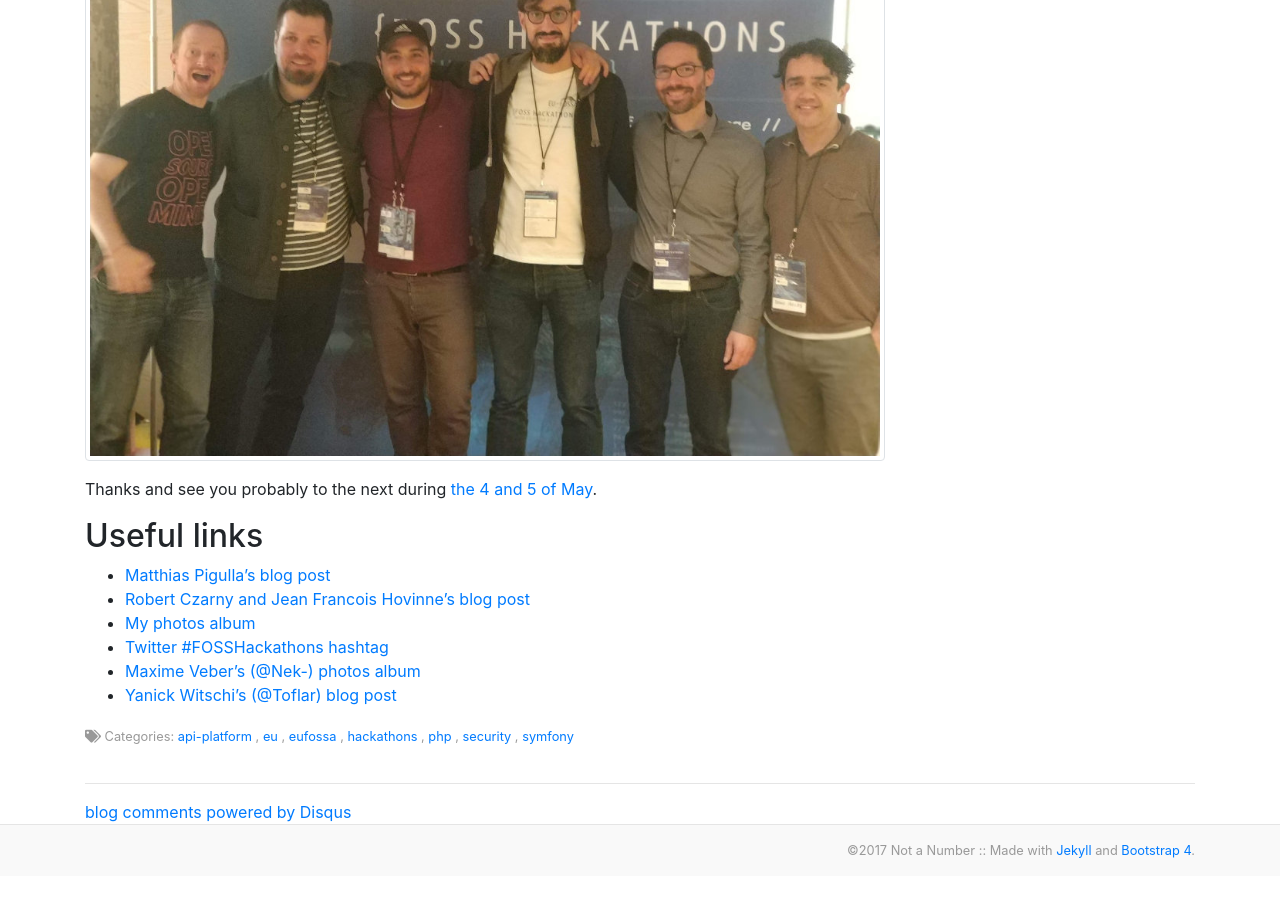
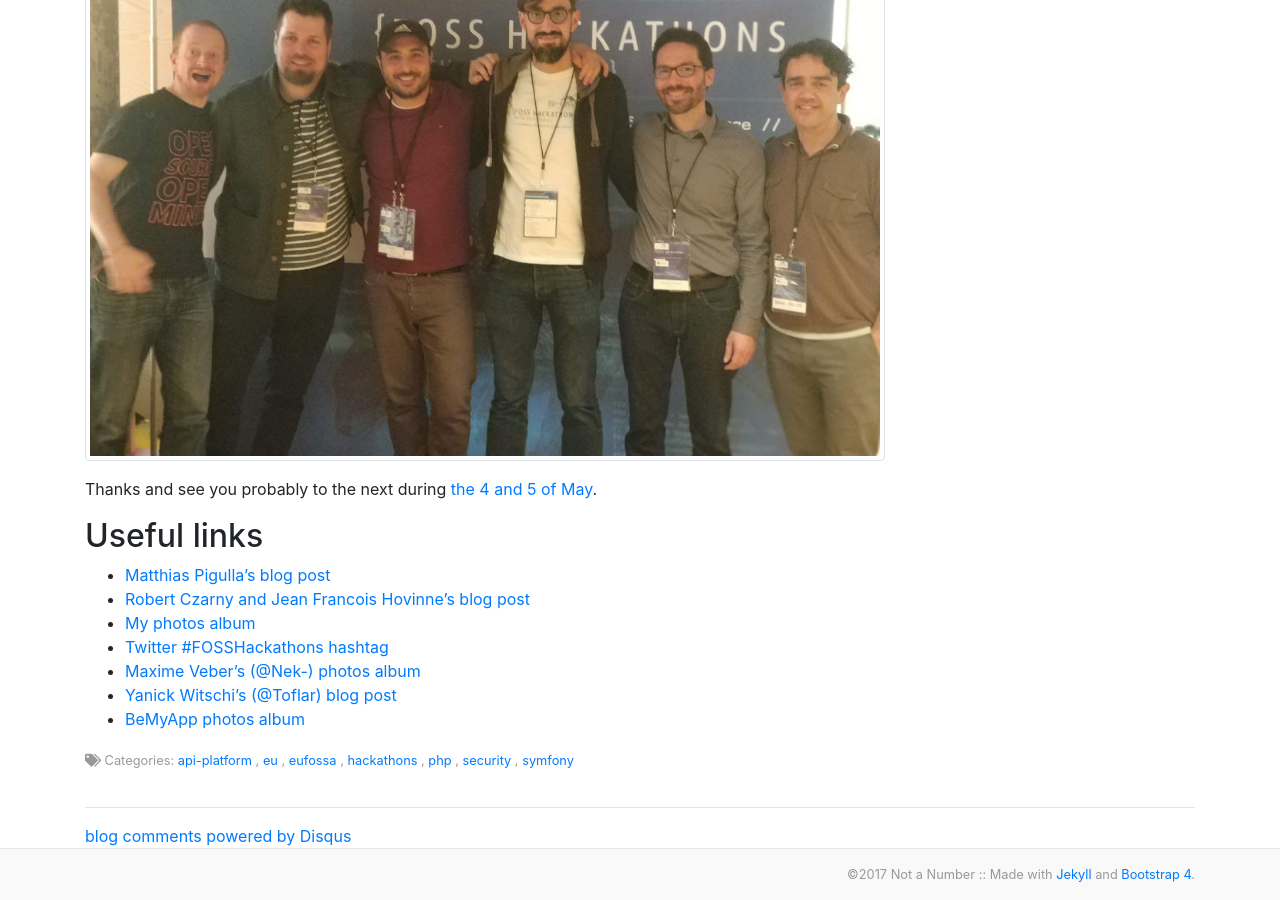
Before and after one commit to drupol/not-a-number.io, a Jekyll site: the page built from _posts/random/2019-04-07-eufossa-hackathon-security-php-symfony.md, in a window 1280 px wide and 900 px high, scrolled down 7095 px. Built offline with Jekyll 4.4.1, drawn with Linux system fonts in a browser that asks for light colours; nearby versions of some CDN libraries; comment, search, counter and statistics services are not loaded; before the commit the page ends 7971 px from its top, so only the background shows below that.

Commit message:
Update links.

```diff
--- a/_posts/random/2019-04-07-eufossa-hackathon-security-php-symfony.md
+++ b/_posts/random/2019-04-07-eufossa-hackathon-security-php-symfony.md
@@ -137,3 +137,4 @@ Thanks and see you probably to the next during [the 4 and 5 of May](https://eufo
 * [Twitter #FOSSHackathons hashtag](https://twitter.com/search?q=%23FOSSHackathons)
 * [Maxime Veber's (@Nek-) photos album](https://photos.app.goo.gl/RBphJV3Jf5AwCMSq6)
 * [Yanick Witschi's (@Toflar) blog post](https://medium.com/@yanick.witschi/eu-fossa-symfony-hackathon-6866d7c0c422)
+* [BeMyApp photos album](https://www.flickr.com/photos/bemyapp/sets/72157679752994498)
```
